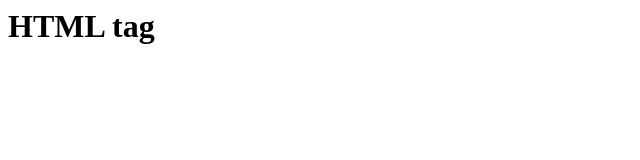
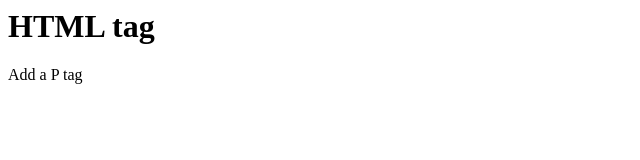
Before and after one commit to julianodamasiosbp/git-lab, a plain HTML site: page index.html in a window 1280 px wide. Shown: the full height of the page, 0-640 px from the left. Drawn offline with Linux system fonts and the light colour scheme.

Commit message:
add p html tag

```diff
--- a/index.html
+++ b/index.html
@@ -1 +1,2 @@
 <h1>HTML tag</h1>
+<p>Add a P tag</p>
```
